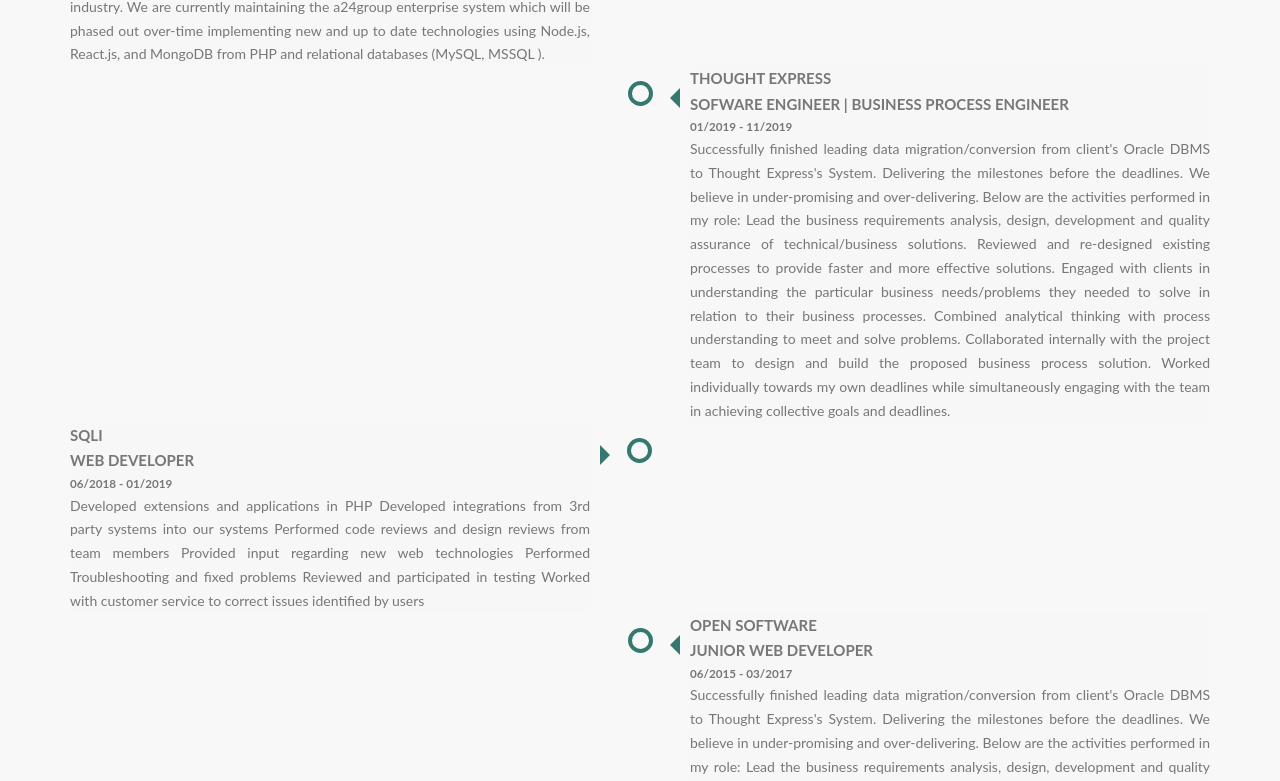
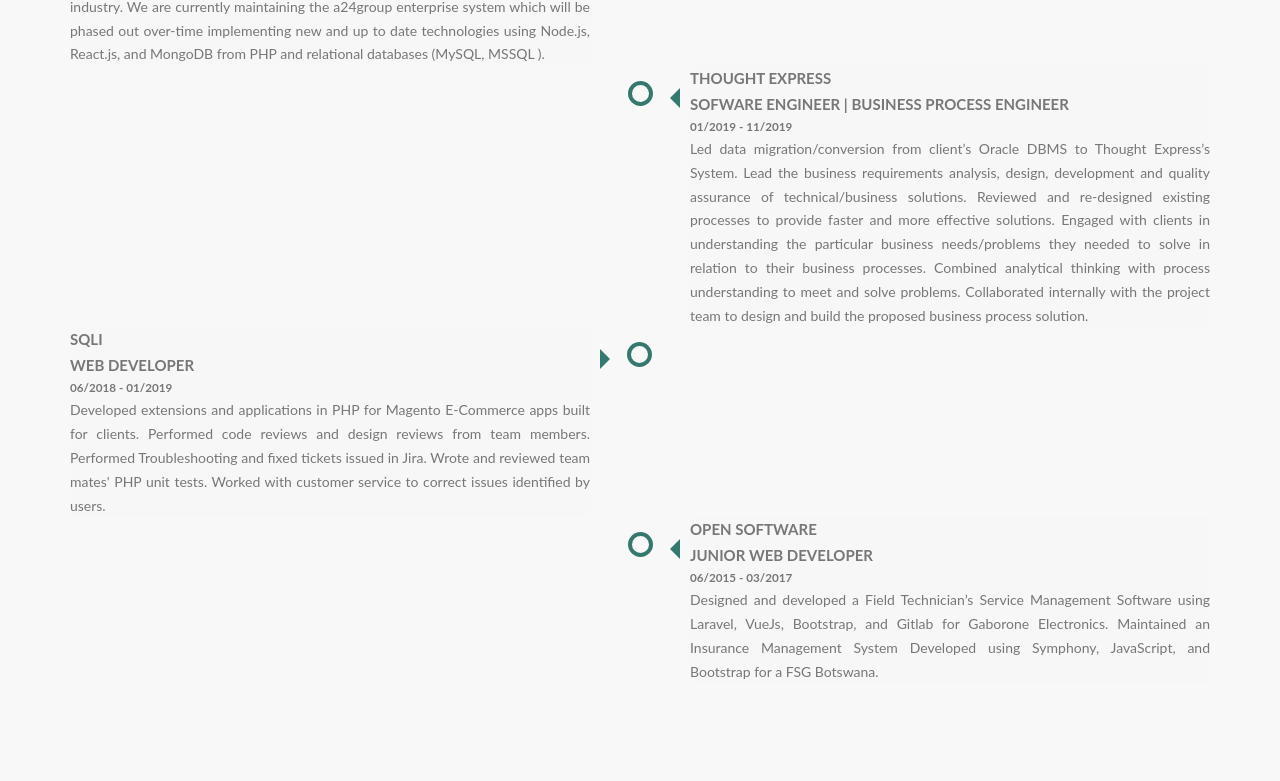
Before and after one commit to jacksonmoji/portfolio, a React (Create React App) app: page / in a window 1280 px wide. Shown: the part 2658-3439 px from the top of the page. Built offline with nearby package versions, Linux system fonts and the light colour scheme; a web font is replaced by a local one.

Commit message:
added fix to experience section

```diff
--- a/src/assets/Components/Experience.js
+++ b/src/assets/Components/Experience.js
@@ -29,7 +29,14 @@
               <h1>THOUGHT EXPRESS</h1>
               <h2>SOFWARE ENGINEER | BUSINESS PROCESS ENGINEER</h2>
               <h3>01/2019 - 11/2019</h3>
-              <p className="paragraph">Successfully finished leading data migration/conversion from client's Oracle DBMS to Thought Express's System. Delivering the milestones before the deadlines. We believe in under-promising and over-delivering. Below are the activities performed in my role: Lead the business requirements analysis, design, development and quality assurance of technical/business solutions. Reviewed and re-designed existing processes to provide faster and more effective solutions. Engaged with clients in understanding the particular business needs/problems they needed to solve in relation to their business processes. Combined analytical thinking with process understanding to meet and solve problems. Collaborated internally with the project team to design and build the proposed business process solution. Worked individually towards my own deadlines while simultaneously engaging with the team in achieving collective goals and deadlines.</p>
+              <p className="paragraph">
+                Led data migration/conversion from client’s Oracle DBMS to Thought Express’s System.
+                Lead the business requirements analysis, design, development and quality assurance of technical/business solutions.
+                Reviewed and re-designed existing processes to provide faster and more effective solutions.
+                Engaged with clients in understanding the particular business needs/problems they needed to solve in relation to their business processes.
+                Combined analytical thinking with process understanding to meet and solve problems.
+                Collaborated internally with the project team to design and build the proposed business process solution.
+              </p>
             </div>
           </div>
           <div class="timeline__container timeline__container--left">
@@ -37,7 +44,13 @@
               <h1>SQLI</h1>
               <h2>WEB DEVELOPER</h2>
               <h3>06/2018 - 01/2019</h3>
-              <p className="paragraph">Developed extensions and applications in PHP Developed integrations from 3rd party systems into our systems Performed code reviews and design reviews from team members Provided input regarding new web technologies Performed Troubleshooting and fixed problems Reviewed and participated in testing Worked with customer service to correct issues identified by users</p>
+              <p className="paragraph">
+                Developed extensions and applications in PHP for Magento E-Commerce apps built for clients.
+                Performed code reviews and design reviews from team members.
+                Performed Troubleshooting and fixed tickets issued in Jira.
+                Wrote and reviewed team mates' PHP unit tests.
+                Worked with customer service to correct issues identified by users.
+              </p>
             </div>
           </div>
           <div class="timeline__container timeline__container--right">
@@ -45,7 +58,9 @@
               <h1>OPEN SOFTWARE</h1>
               <h2>JUNIOR WEB DEVELOPER</h2>
               <h3>06/2015 - 03/2017</h3>
-              <p className="paragraph">Successfully finished leading data migration/conversion from client's Oracle DBMS to Thought Express's System. Delivering the milestones before the deadlines. We believe in under-promising and over-delivering. Below are the activities performed in my role: Lead the business requirements analysis, design, development and quality assurance of technical/business solutions. Reviewed and re-designed existing processes to provide faster and more effective solutions. Engaged with clients in understanding the particular business needs/problems they needed to solve in relation to their business processes. Combined analytical thinking with process understanding to meet and solve problems. Collaborated internally with the project team to design and build the proposed business process solution. Worked individually towards my own deadlines while simultaneously engaging with the team in achieving collective goals and deadlines.</p>
+              <p className="paragraph">
+                Designed and developed a Field Technician’s Service Management Software using Laravel, VueJs, Bootstrap, and Gitlab for Gaborone Electronics. Maintained an Insurance Management System Developed using Symphony, JavaScript, and Bootstrap for a FSG Botswana.
+              </p>
             </div>
           </div>
         </div>
```
